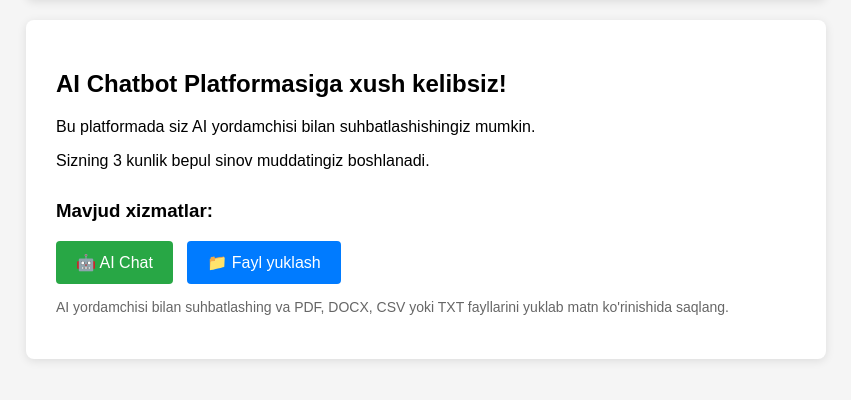
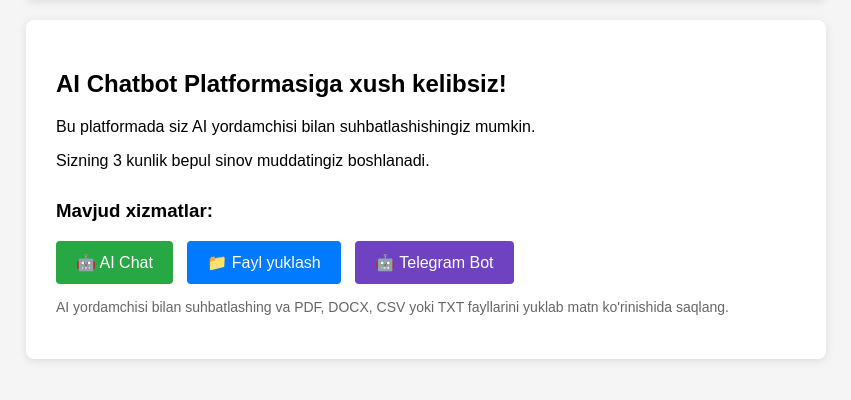
Before and after one commit to akramfarmonov1-debug/XabarBot, a Flask app: page / in a window 1280 px wide. Shown: the part 262-662 px from the top of the page, without its empty margins (214-1065 px from the left). Run offline with Flask 3, Linux system fonts and the light colour scheme; the visitor is signed in with stand-in values (Sample User, id 1).

Commit message:
Add Telegram bot integration for seamless messaging
Integrates Telegram bot functionality by adding a new model, route for webhook handling, message sending utility, a template for bot token input, and registers the Telegram blueprint in the main application file.

Replit-Commit-Author: Agent
Replit-Commit-Session-Id: c72db288-131a-4125-98de-31480d7b9d2f
Replit-Commit-Checkpoint-Type: intermediate_checkpoint
Replit-Commit-Screenshot-Url: https://storage.googleapis.com/screenshot-production-us-central1/20b95d2d-1d37-494e-bdfe-66048629c0cb/c72db288-131a-4125-98de-31480d7b9d2f/mXkAXso

```diff
--- a/main.py
+++ b/main.py
@@ -5,8 +5,10 @@ from dotenv import load_dotenv
 from routes.auth_routes import auth_bp
 from routes.kb_routes import kb_bp
 from routes.chat_routes import chat_bp
+from routes.telegram_routes import telegram_bp
 from models.user import User
 from models.knowledge_base import KnowledgeBase
+from models.telegram_bot import TelegramBot
 
 load_dotenv()
 
@@ -23,10 +25,12 @@ if gemini_api_key:
 app.register_blueprint(auth_bp, url_prefix='/')
 app.register_blueprint(kb_bp, url_prefix='/')
 app.register_blueprint(chat_bp, url_prefix='/')
+app.register_blueprint(telegram_bp, url_prefix='/')
 
 # Ma'lumotlar bazasi jadvallarini yaratish
 User.create_table()
 KnowledgeBase.create_table()
+TelegramBot.create_table()
 
 @app.route('/')
 def index():
--- a/requirements.txt
+++ b/requirements.txt
@@ -19,3 +19,4 @@ python-docx
 python-dotenv
 WTForms
 gunicorn
+requests
--- a/templates/index.html
+++ b/templates/index.html
@@ -71,6 +71,7 @@
                 <div style="margin-top: 15px;">
                     <a href="{{ url_for('chat.chat') }}" style="background-color: #28a745; color: white; padding: 12px 20px; text-decoration: none; border-radius: 4px; display: inline-block; margin-right: 10px;">🤖 AI Chat</a>
                     <a href="{{ url_for('kb.upload_kb') }}" style="background-color: #007bff; color: white; padding: 12px 20px; text-decoration: none; border-radius: 4px; display: inline-block; margin-right: 10px;">📁 Fayl yuklash</a>
+                    <a href="{{ url_for('telegram.manage_bots') }}" style="background-color: #6f42c1; color: white; padding: 12px 20px; text-decoration: none; border-radius: 4px; display: inline-block; margin-right: 10px;">🤖 Telegram Bot</a>
                 </div>
                 <p style="margin-top: 15px; font-size: 14px; color: #666;">
                     AI yordamchisi bilan suhbatlashing va PDF, DOCX, CSV yoki TXT fayllarini yuklab matn ko'rinishida saqlang.
```
